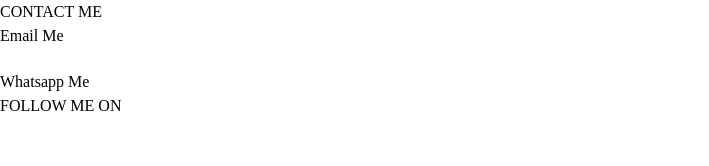
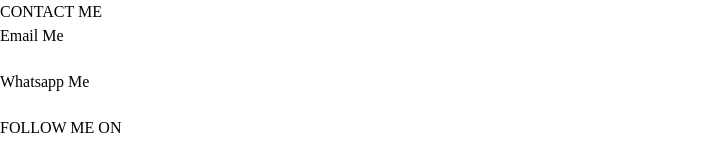
Before and after one commit to SkyzofrnDev/Portofolio-Dirga, a React (Vite) app: page / in a window 1280 px wide. Shown: the part 5757-5923 px from the top of the page, without its empty margins (0-709 px from the left). Built offline with nearby package versions, Linux system fonts and the light colour scheme; a web font is replaced by a local one.

Commit message:
Enhance Footer component with hover effects for contact links and fix About component image class

```diff
--- a/src/components/Footer/Footer.jsx
+++ b/src/components/Footer/Footer.jsx
@@ -1,4 +1,4 @@
-import React from "react";
+import React, { useState } from "react";
 
 const SosialMedia = [
   {
@@ -29,6 +29,9 @@ const SosialMedia = [
 ];
 
 const Footer = () => {
+  const [showArrowEmail, setShowArrowEmail] = useState(false);
+  const [showArrowWhatsapp, setShowArrowWhatsapp] = useState(false);
+
   return (
     <div className="text-white radio px-20 pt-20 pb-10 flex items-start gap-20 bg-[#131313]">
       <div className="uppercase font-semibold text-2xl">
@@ -39,11 +42,36 @@ const Footer = () => {
       </div>
       <div>
         <p className="uppercase font-semibold text-2xl mb-5">CONTACT ME</p>
-        <div className="flex items-center ">
-          <p className="mb-5 underline underline-offset-[6px]">Email Me</p>
-          <img src="/Arrow.svg" alt="" />
+        <div className="flex items-center gap-5 mb-5">
+          <p
+            className="transition-all duration-200 ease-in-out relative group"
+            onMouseEnter={() => setShowArrowEmail(true)}
+            onMouseLeave={() => setShowArrowEmail(false)}
+          >
+            Email Me
+            <span className="absolute left-0 bottom-0 w-full h-0.5 bg-white transform scale-x-0 transition-transform duration-200 ease-in-out group-hover:scale-x-100 origin-left"></span>
+          </p>
+          <img
+            src="/Arrow.svg"
+            className={`w-4 transition-opacity duration-200 ease-in-out ${showArrowEmail ? 'opacity-100' : 'opacity-0'}`}
+            alt=""
+          />
         </div>
-        <p>Whatsapp Me</p>
+        <div className="flex gap-5 items-center">
+          <p
+            className="transition-all duration-200 ease-in-out relative group"
+            onMouseEnter={() => setShowArrowWhatsapp(true)}
+            onMouseLeave={() => setShowArrowWhatsapp(false)}
+          >
+            Whatsapp Me
+            <span className="absolute left-0 bottom-0 w-full h-0.5 bg-white transform scale-x-0 transition-transform duration-200 ease-in-out group-hover:scale-x-100 origin-left"></span>
+          </p>
+          <img
+            src="/Arrow.svg"
+            className={`w-4 transition-opacity duration-200 ease-in-out ${showArrowWhatsapp ? 'opacity-100' : 'opacity-0'}`}
+            alt=""
+          />
+        </div>
       </div>
       <div>
         <p className="uppercase font-semibold text-2xl mb-5">FOLLOW ME ON</p>
--- a/src/layout/About/About.jsx
+++ b/src/layout/About/About.jsx
@@ -6,7 +6,7 @@ const About = () => {
       <div className="ronded bg-[#131313] text-white px-20 p-10">
         <div className="flex gap-16 items-center mt-20">
           <div className="bg-white p-5 w-fit h-fit">
-            <img src="/Profile/Profile2.jpg" className="w-[900px] aspect-square object-covergit" alt="" />
+            <img src="/Profile/Profile2.jpg" className="w-[900px] aspect-square object-cover" alt="" />
             <p className="text-black font-semibold poppins uppercase text-xl mt-2">
               Dirga Hardeka Agustiantara
             </p>
```
